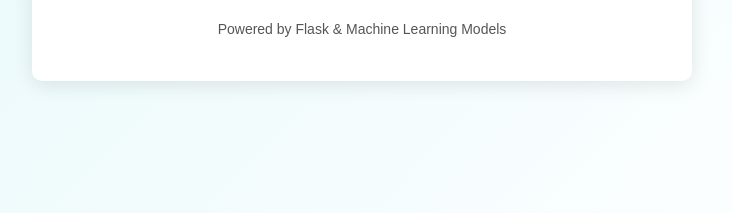
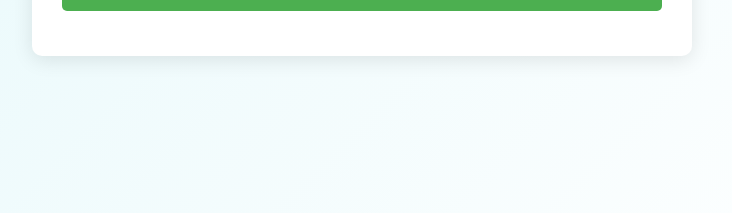
Before and after one commit to jaredrushe/tripAdvisorReviewClassifier, a Python web app: template src/flask/templates/index.html in a window 1280 px wide. Shown: the part 587-800 px from the top of the page, without its empty margins (278-1010 px from the left). Run offline with Jinja, Linux system fonts and the light colour scheme; the template is opened without the code that fills it, so the values that code supplies are empty.

Commit message:
Adjusted flask html index template

```diff
--- a/src/flask/templates/index.html
+++ b/src/flask/templates/index.html
@@ -86,7 +86,6 @@
 
             <button type="submit">Predict</button>
         </form>
-        <p class="footer">Powered by Flask & Machine Learning Models</p>
     </div>
 </body>
 </html>
```
